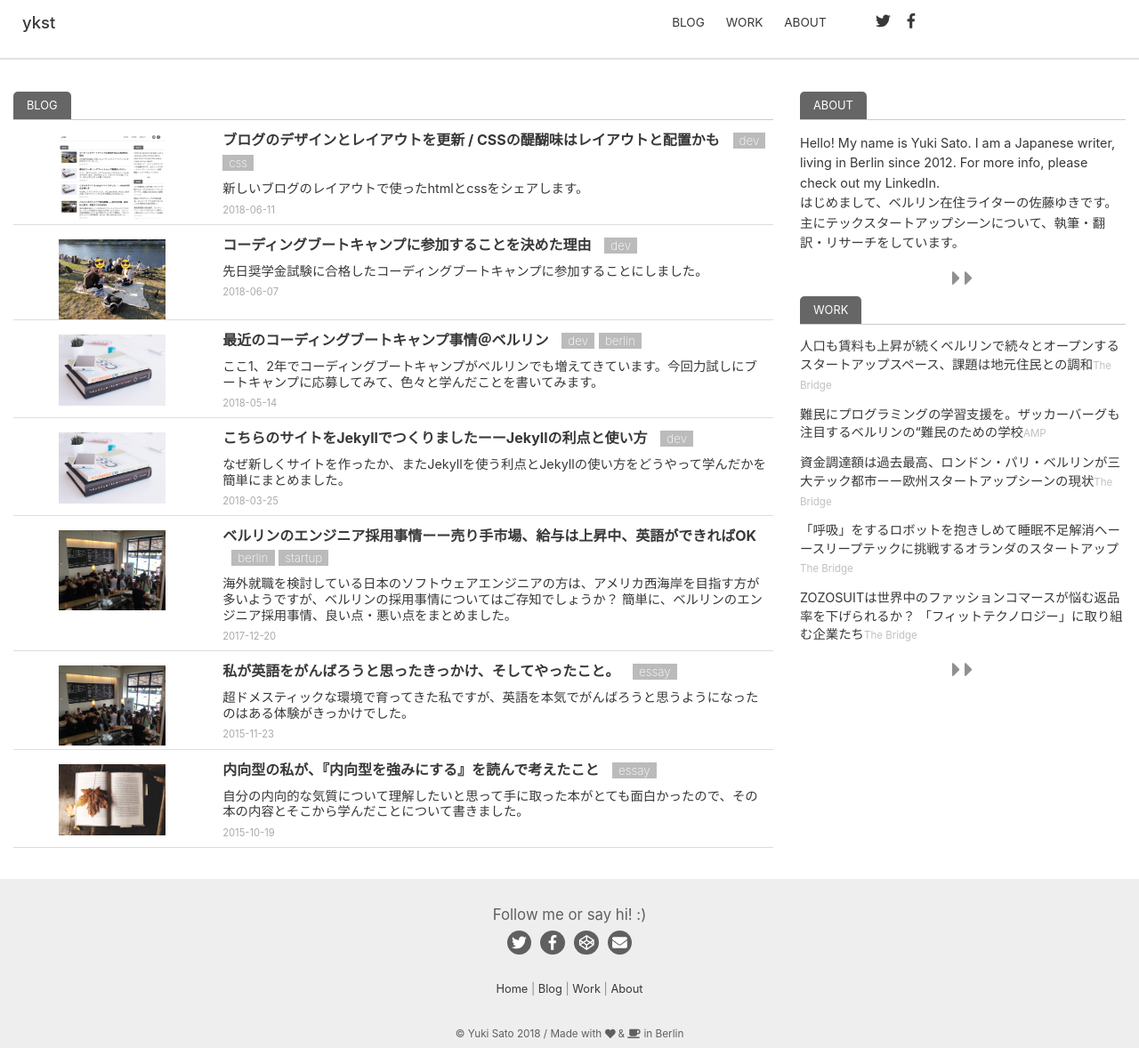
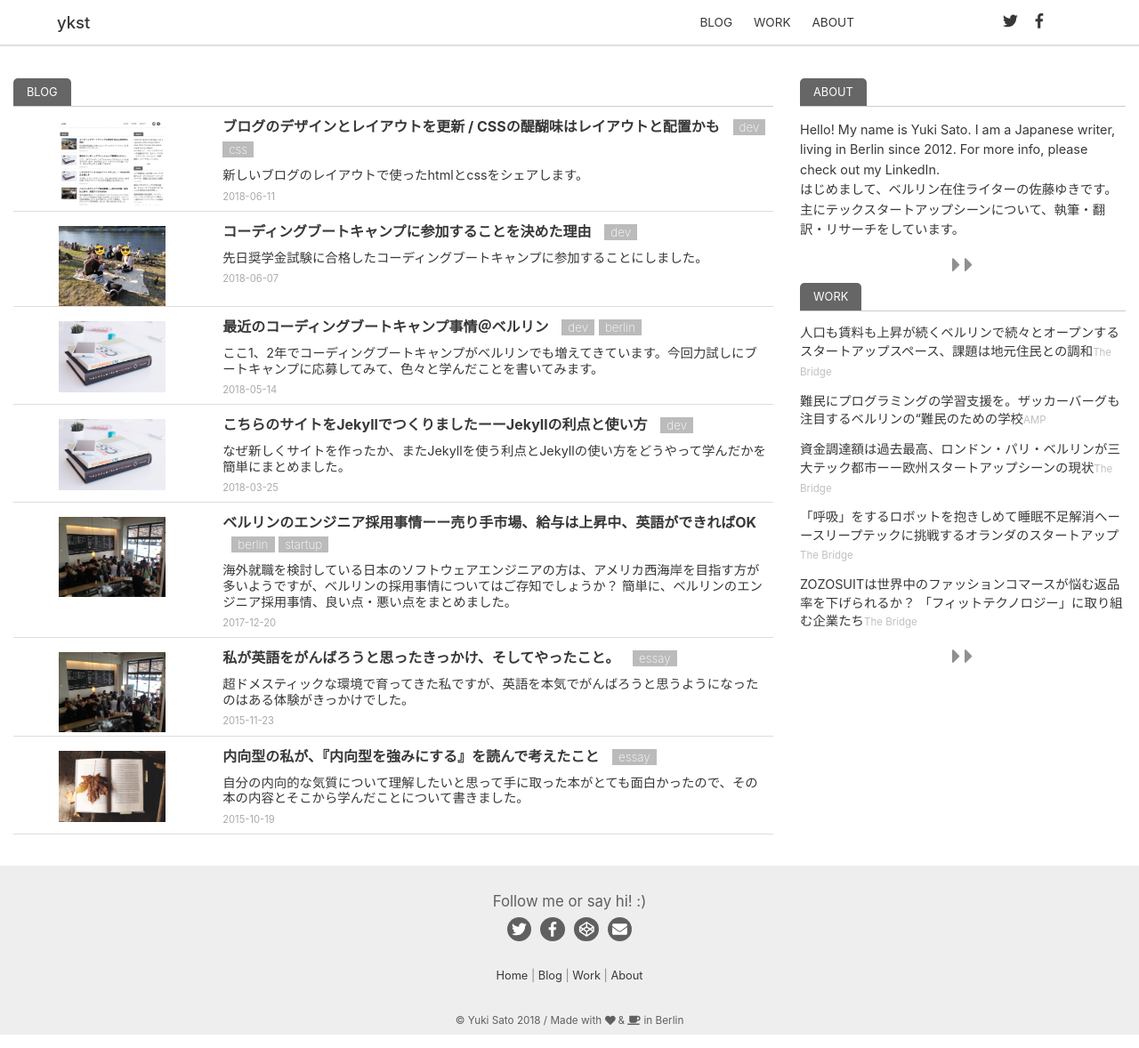
Before and after one commit to youxiberlin/blog, a Jekyll site: the page built from index.md, in a window 1280 px wide. Shown: the whole page at 89% size. Built offline with Jekyll 4.4.1, drawn with Linux system fonts in a browser that asks for light colours; nearby versions of some CDN libraries.

Commit message:
modified top-nav layout

```diff
--- a/_sass/_layout-base.scss
+++ b/_sass/_layout-base.scss
@@ -6,7 +6,7 @@ body {
 }
 
 nav {
-  height: 55px;
+  height: 40px;
   background: #fff;
   border-bottom: 2px solid #E0E0E0;
   padding-top: 10px;
@@ -14,12 +14,9 @@ nav {
 
 
 @media(min-width:550px){
-      .home2-container {
-        display: flex;
-      }
-
       .nav-container {
         display: flex;
+        justify-content: space-around;
       }
 
       .top-container {
@@ -30,21 +27,21 @@ nav {
 
 
 .nav-left {
- flex-basis: 25%;
- margin-left: 25px;
- font-size: 1.1em;
- font-weight: 500;
+   flex-basis: 20%;
+   font-size: 1.1em;
+   font-weight: 500;
 }
 
 .nav-center {
-  flex-basis: 50%;
-  margin-right: 50px;
+  flex-basis: 40%;
   font-size: 0.85rem;
   text-transform: uppercase;
+  text-align: right;
 }
 
 .nav-right {
- flex-basis: 25%;
+ flex-basis: 10%;
+ text-align: center;
 }
 
 
@@ -52,13 +49,12 @@ nav ul {
   list-style: none;
   margin: 0;
   padding: 0;
-  text-align: right;
+  // text-align: right;
 }
 
 nav li {
   display: inline-block;
   padding-left: 20px;
-
 }
 
 section {
```
